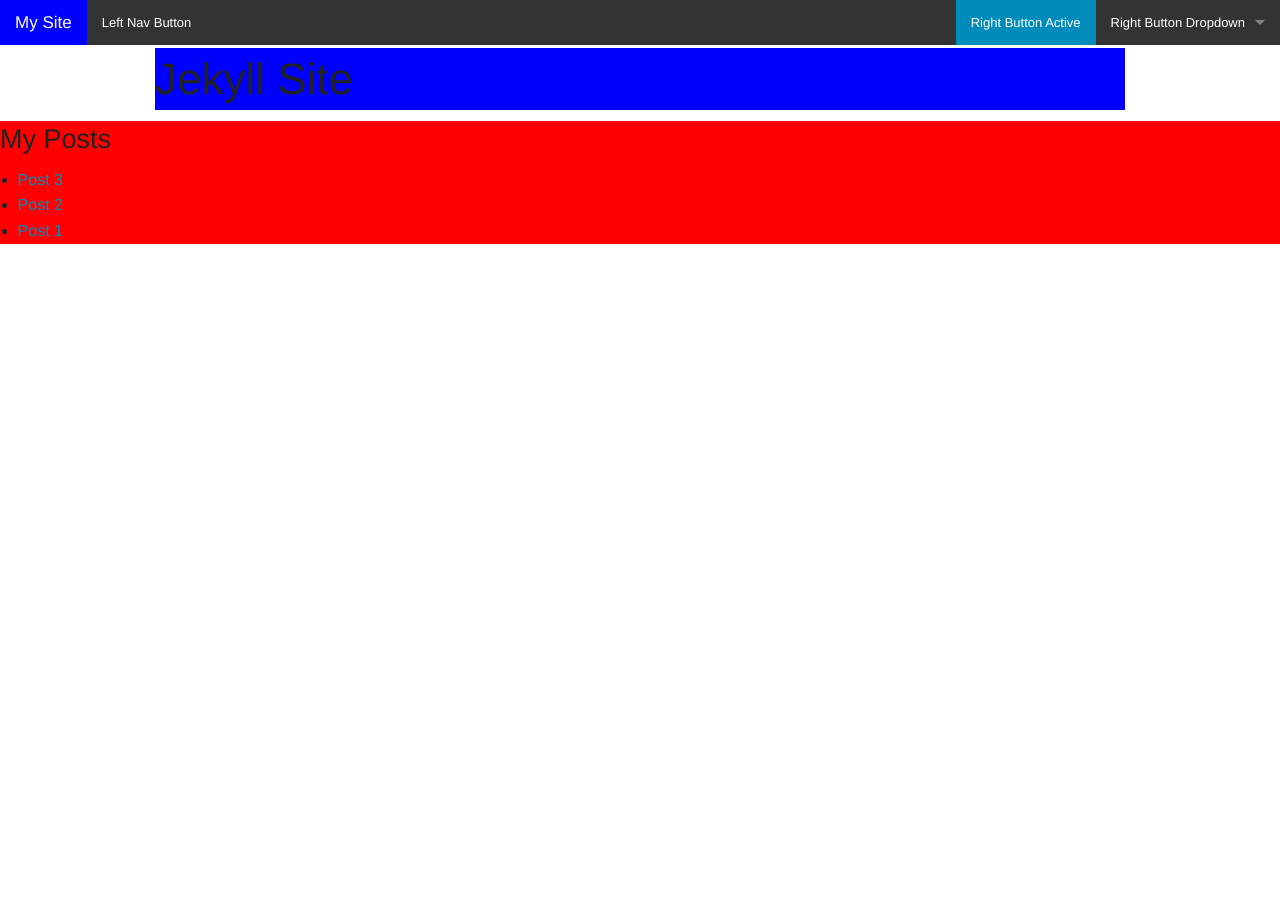
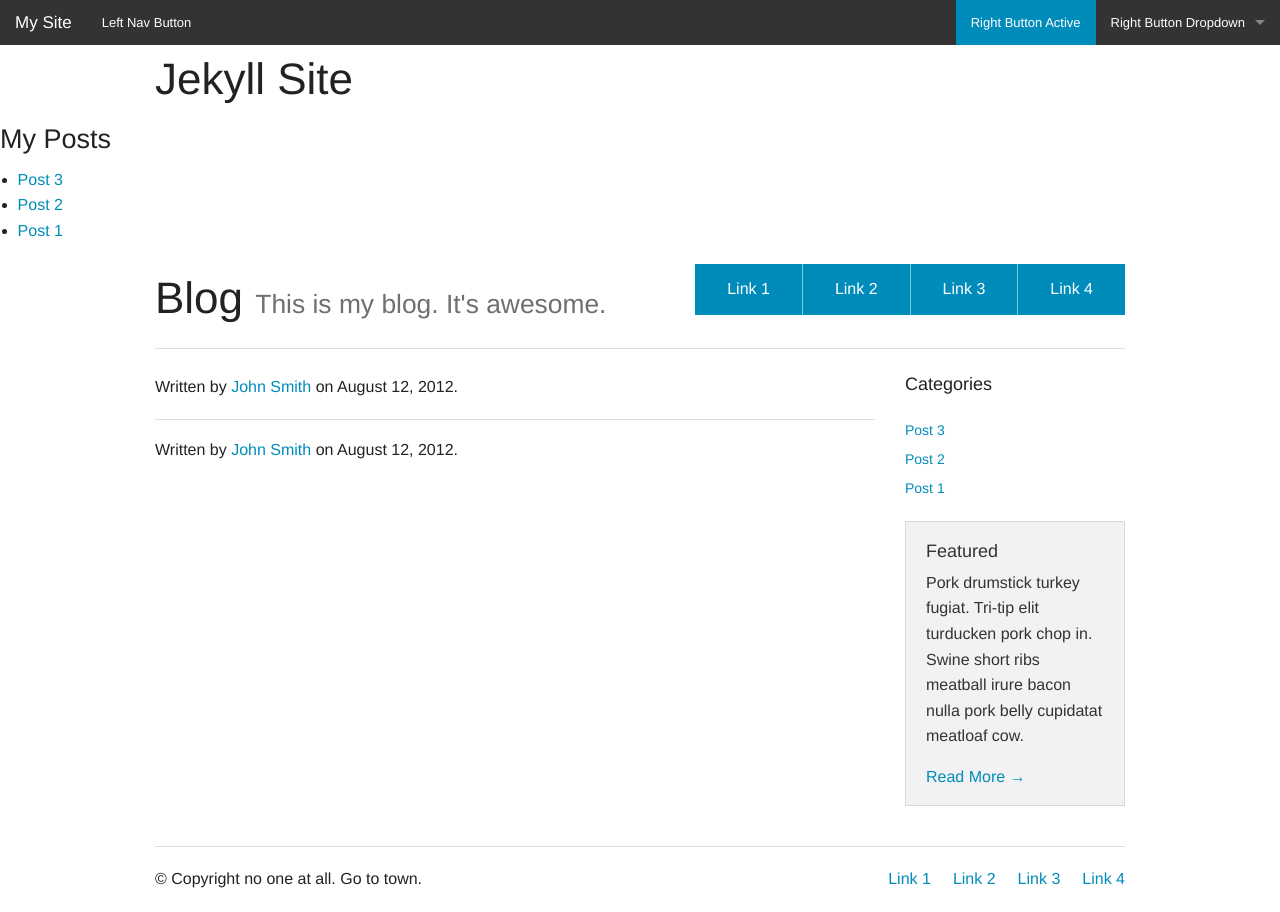
Before and after one commit to trenthp/jekyll, a Jekyll site: the page built from index.html, in a window 1280 px wide. Built offline with Jekyll 4.4.1, drawn with Linux system fonts in a browser that asks for light colours; Markdown is read by kramdown in place of the engine named in the settings.

Commit message:
trial adding layout to default

```diff
--- a/_layouts/default.html
+++ b/_layouts/default.html
@@ -27,7 +27,7 @@
 
 	<article>
 
-		{{ content }}
+
 
 	</article>
 
@@ -43,8 +43,107 @@
 
 	</aside>
 
-	<footer>
-	</footer>
+
+	<!-- Nav Bar -->
+
+  <div class="row">
+    <div class="large-12 columns">
+      <div class="nav-bar right">
+       <ul class="button-group">
+         <li><a href="#" class="button">Link 1</a></li>
+         <li><a href="#" class="button">Link 2</a></li>
+         <li><a href="#" class="button">Link 3</a></li>
+         <li><a href="#" class="button">Link 4</a></li>
+        </ul>
+      </div>
+      <h1>Blog <small>This is my blog. It's awesome.</small></h1>
+      <hr />
+    </div>
+  </div>
+
+  <!-- End Nav -->
+
+
+  <!-- Main Page Content and Sidebar -->
+
+  <div class="row">
+
+    <!-- Main Blog Content -->
+    <div class="large-9 columns" role="content">
+
+      <article>
+
+        <h3><a href="{{ site.baseurl }}{{ post.url }}">{{ post.title }}</a></h3>
+        <h6>Written by <a href="#">John Smith</a> on August 12, 2012.</h6>
+
+
+		{{ content }}
+
+      </article>
+
+      <hr />
+
+      <article>
+
+        <h3><a href="{{ site.baseurl }}{{ post.url }}">{{ post.title }}</a></h3>
+        <h6>Written by <a href="#">John Smith</a> on August 12, 2012.</h6>
+
+
+		{{ content }}
+
+      </article>
+
+    </div>
+
+    <!-- End Main Content -->
+
+
+    <!-- Sidebar -->
+
+    <aside class="large-3 columns">
+
+      <h5>Categories</h5>
+      <ul class="side-nav">
+		  {% for post in site.posts %}
+	        <li>		      <a href="{{ site.baseurl }}{{ post.url }}">{{ post.title }}</a></li>
+		  {% endfor %}
+      </ul>
+
+      <div class="panel">
+        <h5>Featured</h5>
+        <p>Pork drumstick turkey fugiat. Tri-tip elit turducken pork chop in. Swine short ribs meatball irure bacon nulla pork belly cupidatat meatloaf cow.</p>
+        <a href="#">Read More →</a>
+      </div>
+
+    </aside>
+
+    <!-- End Sidebar -->
+  </div>
+
+  <!-- End Main Content and Sidebar -->
+
+
+  <!-- Footer -->
+
+  <footer class="row">
+    <div class="large-12 columns">
+      <hr />
+      <div class="row">
+        <div class="large-6 columns">
+          <p>© Copyright no one at all. Go to town.</p>
+        </div>
+        <div class="large-6 columns">
+          <ul class="inline-list right">
+            <li><a href="#">Link 1</a></li>
+            <li><a href="#">Link 2</a></li>
+            <li><a href="#">Link 3</a></li>
+            <li><a href="#">Link 4</a></li>
+          </ul>
+        </div>
+      </div>
+    </div>
+  </footer>
+
 
 
   <script type="text/javascript" src="js/foundation.min.js"></script>
--- a/css/styles.css
+++ /dev/null
@@ -1,7 +0,0 @@
-aside {
-	background: red;
-}
-
-h1 {
-	background: blue;
-}
```
